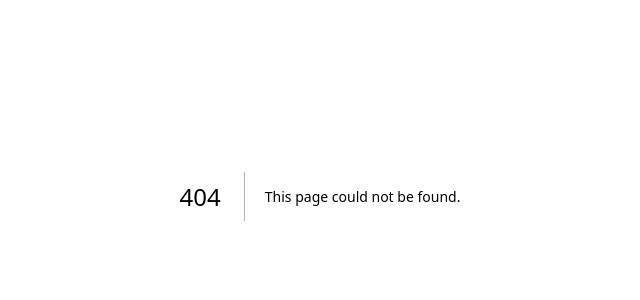
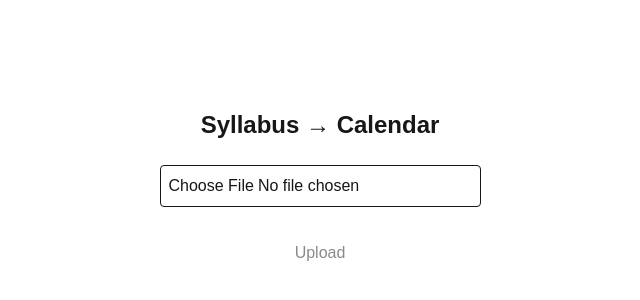
Before and after one commit to G1of1/lawbandit-syllabus-calendar, a Next.js app: page /upload in a window 1280 px wide. Before the commit this address had no page. Shown: the part 204-504 px from the top of the page, without its empty margins (320-960 px from the left). Built offline with nearby package versions, Linux system fonts and the light colour scheme.

Commit message:
Add: frontend components

```diff
--- /dev/null
+++ b/src/app/upload/page.tsx
@@ -0,0 +1,30 @@
+"use client";
+
+import { useState } from "react";
+import FileUpload from "../../components/FileUpload";
+import EventsList from "../../components/EventsList";
+import CalendarButton from "../../components/CalendarButton";
+
+export default function UploadPage() {
+  const [events, setEvents] = useState<any[]>([]);
+
+  const handleEvents = (parsedEvents: any[]) => {
+    setEvents(parsedEvents);
+    console.log('Working')
+  };
+
+  return (
+    <main className="min-h-screen flex flex-col items-center justify-center p-8">
+      <h1 className="text-2xl font-bold mb-6">Syllabus → Calendar</h1>
+
+      <FileUpload onEventsExtracted={handleEvents} />
+
+      {events.length > 0 && (
+        <div className="mt-8 w-full max-w-xl">
+          <EventsList events={events} />
+          <CalendarButton events={events} />
+        </div>
+      )}
+    </main>
+  );
+}
--- /dev/null
+++ b/src/components/CalendarButton.tsx
@@ -0,0 +1,21 @@
+"use client";
+
+interface Props {
+  events: { title: string; date: string; description?: string }[];
+}
+
+export default function CalendarButton({ events }: Props) {
+  const handleExport = () => {
+    // TODO: integrate Google Calendar API
+    alert(`Exporting ${events.length} tasks to Google Calendar...`);
+  };
+
+  return (
+    <button
+      onClick={handleExport}
+      className="mt-4 bg-blue-600 text-white px-4 py-2 rounded hover:bg-blue-700"
+    >
+      Add to Google Calendar
+    </button>
+  );
+}
--- /dev/null
+++ b/src/components/EventsList.tsx
@@ -0,0 +1,22 @@
+interface Props {
+  events: { title: string; date: string; description?: string }[];
+}
+
+export default function EventsList({ events }: Props) {
+  return (
+    <div className="bg-white shadow-md rounded-lg p-4 mt-4 text-black">
+      <h2 className="text-xl font-semibold mb-3">Extracted Tasks</h2>
+      <ul className="space-y-3">
+        {events.map((event, i) => (
+          <li key={i} className="border-b pb-2">
+            <p className="font-bold">{event.title}</p>
+            <p className="text-sm text-gray-600">{event.date}</p>
+            {event.description && (
+              <p className="text-sm mt-1">{event.description}</p>
+            )}
+          </li>
+        ))}
+      </ul>
+    </div>
+  );
+}
--- /dev/null
+++ b/src/components/FileUpload.tsx
@@ -0,0 +1,60 @@
+"use client";
+
+import { createEvents, extractText } from "@/lib/api";
+import { useState } from "react";
+
+interface Props {
+  onEventsExtracted: (events: any[]) => void;
+}
+
+export default function FileUpload({ onEventsExtracted }: Props) {
+  const [loading, setLoading] = useState(false);
+  const [error, setError] = useState<string | null>(null);
+  const [file, setFile] = useState<File | null>(null);
+
+  const handleFileChange = (e: React.ChangeEvent<HTMLInputElement>) => {
+    if (e.target.files?.[0]) {
+      setFile(e.target.files[0]);
+      console.log("File selected:", e.target.files[0]);
+    }
+  };
+
+  const handleUpload = async () => {
+    if (!file) return;
+
+    setLoading(true);
+    setError(null);
+
+    try {
+      const data = await extractText(file);
+      if (!data) return;
+      const events = await createEvents(data);
+      console.log("Created events:", events);
+      onEventsExtracted(events);
+    } catch (err: any) {
+      setError(err.message);
+    } finally {
+      setLoading(false);
+    }
+  };
+
+  return (
+    <div className="w-full max-w-md flex flex-col items-center">
+      <input
+        type="file"
+        accept=".pdf,.docx,image/*"
+        className="border p-2 rounded"
+        onChange={handleFileChange}
+      />
+      <button
+        onClick={handleUpload}
+        disabled={!file || loading}
+        className="border-white rounded-xl mt-4 border-2 py-4 px-6 hover:bg-white hover:text-black cursor-pointer disabled:opacity-50 disabled:cursor-not-allowed active:bg-red-500"
+      >
+        {loading ? "Uploading..." : "Upload"}
+      </button>
+      {loading && <p className="mt-2 text-gray-600">Extracting tasks...</p>}
+      {error && <p className="mt-2 text-red-600">{error}</p>}
+    </div>
+  );
+}
```
